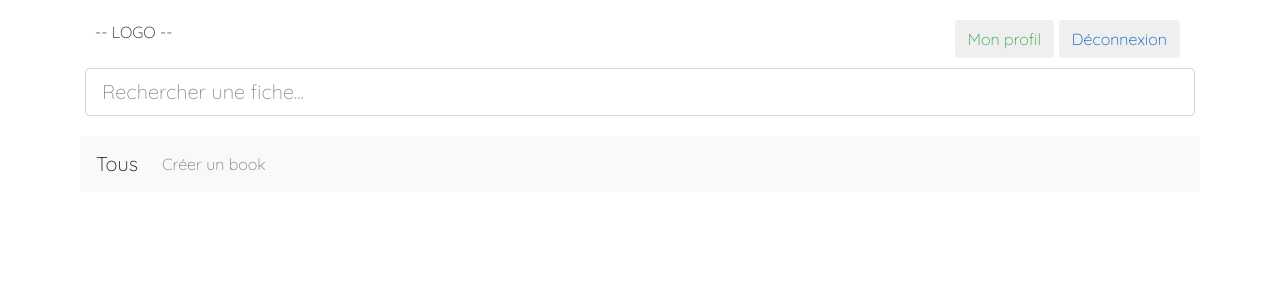
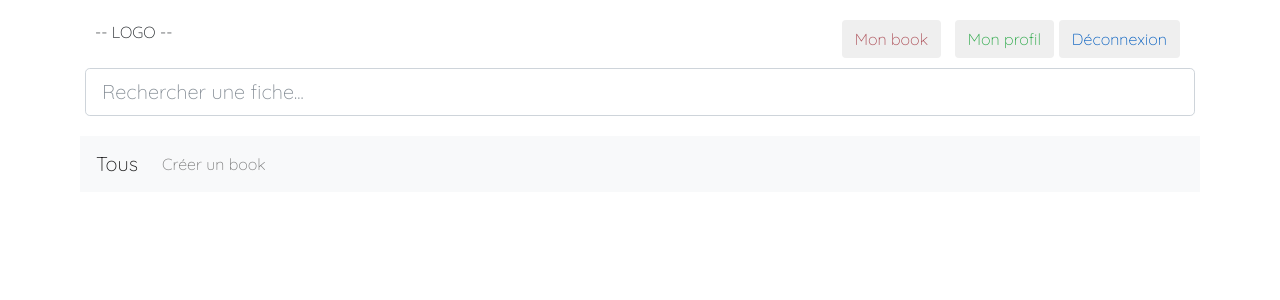
Before and after one commit to FelanaRamarlina/MovieBook, a PHP site: page /index.php?ctrl=sheet&action=sheets in a window 1280 px wide. Shown: the top 300 px of the page. Run offline with PHP 8.4, Linux system fonts and the light colour scheme; the visitor is signed in with stand-in values (Sample User, id 1); data that the repository does not hold is empty.

Commit message:
Ajout du bouton "Mon book"

```diff
--- a/sources/resources/styles/style.css
+++ b/sources/resources/styles/style.css
@@ -5,6 +5,12 @@ body {
 .menu {
     margin-top: 10px;
     padding: 10px;
+}
+.mon-book{
+    color:#ab4b54;
+}
+.mon-book:hover{
+    border:1px solid #ab4b54;
 }
 
 .inscription{
--- a/sources/view/header.php
+++ b/sources/view/header.php
@@ -2,7 +2,8 @@
     <div class="col-xs-6 col-sm-4">-- LOGO --</div>
     <div class="col-xs-6 col-sm-4"></div>
     <div class="col-xs-6 col-sm-4">
-         <button onClick="window.location.href='index.php?ctrl=user&action=deconnexion'" class="connexion btn my-2 my-sm-0" type="submit">Déconnexion</button>
+        <button onClick="" class="mon-book btn my-2 my-sm-0" type="submit">Mon book</button>
+        <button onClick="window.location.href='index.php?ctrl=user&action=deconnexion'" class="connexion btn my-2 my-sm-0" type="submit">Déconnexion</button>
         <button onClick="window.location.href='#" class="inscription btn my-2 my-sm-0" type="submit">Mon profil</button>
 
     </div>
```
